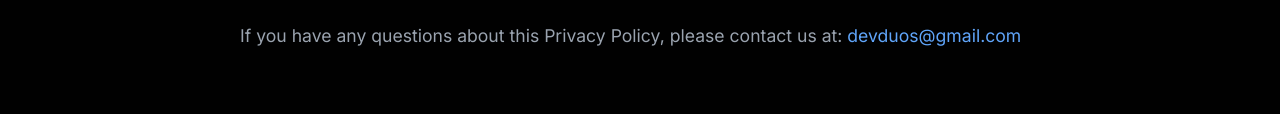
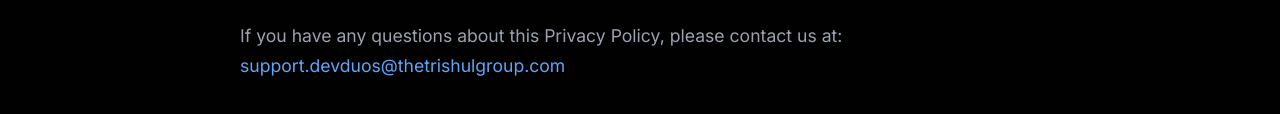
Before and after one commit to Trishul-Web/thetrishulgroup-site.github.io, a plain HTML site: page devduos/apps/newszio/newszio_privacypolicy.html in a window 1280 px wide. Shown: the part 1573-1687 px from the top of the page. Drawn offline with Linux system fonts and the light colour scheme.

Commit message:
Add files via upload

```diff
--- a/devduos/apps/newszio/newszio_privacypolicy.html
+++ b/devduos/apps/newszio/newszio_privacypolicy.html
@@ -210,7 +210,7 @@
 
         <h2>5. Contact Us</h2>
         <p>If you have any questions about this Privacy Policy, please contact us at: <a
-                href="mailto:devduos@gmail.com">devduos@gmail.com</a></p>
+                href="mailto:support.devduos@thetrishulgroup.com">support.devduos@thetrishulgroup.com</a></p>
     </main>
 </body>
 
```
Also changed, not shown: devduos/apps/bmicalculator/bmicalculator_privacypolicy.html (+1 -1 lines), devduos/apps/newszio/newszio_termsandconditions.html (+1 -1 lines), devduos/apps/resumateai/resumateai_privacypolicy.html (+1 -1 lines), devduos/apps/resumateai/resumateai_termsandconditions.html (+1 -1 lines).
